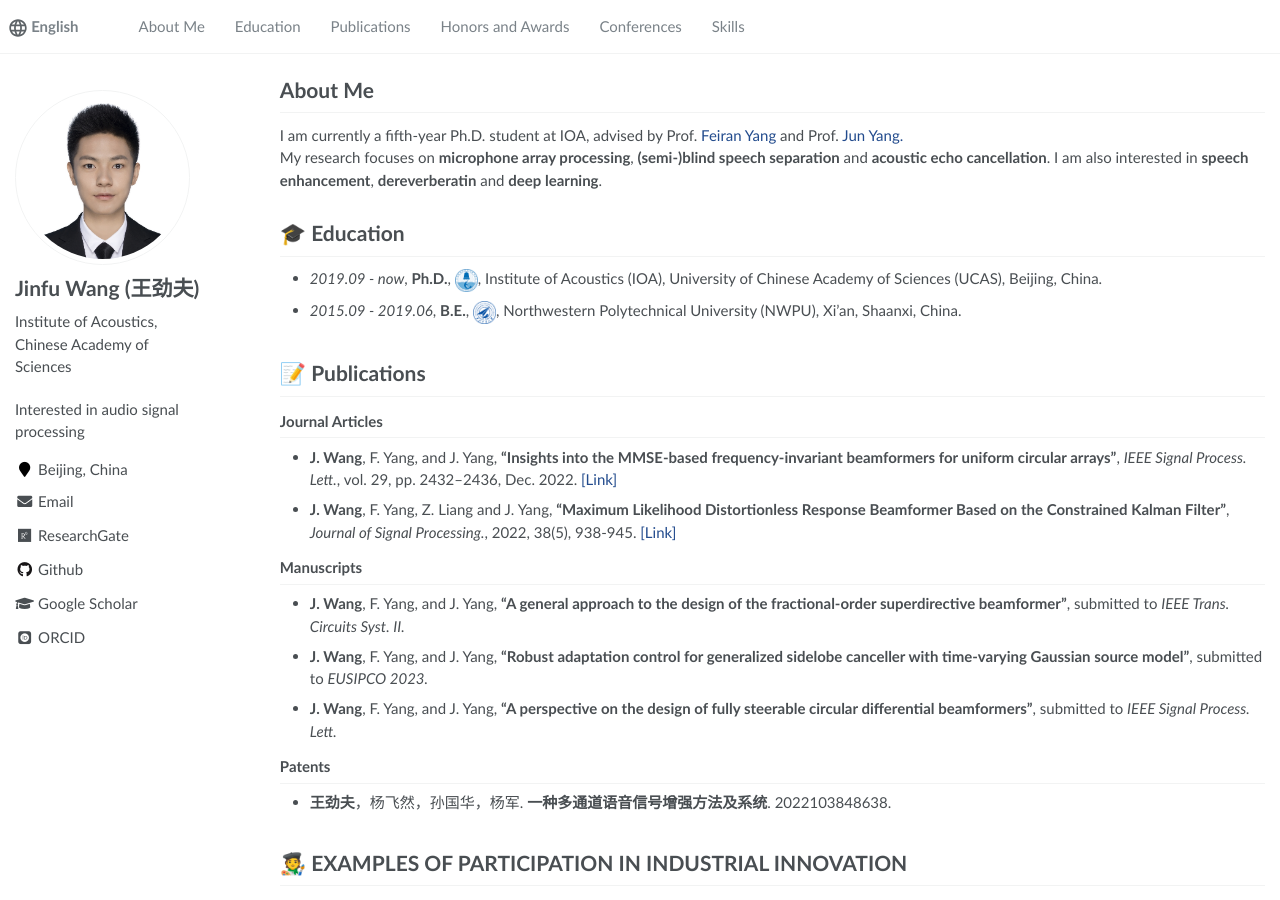
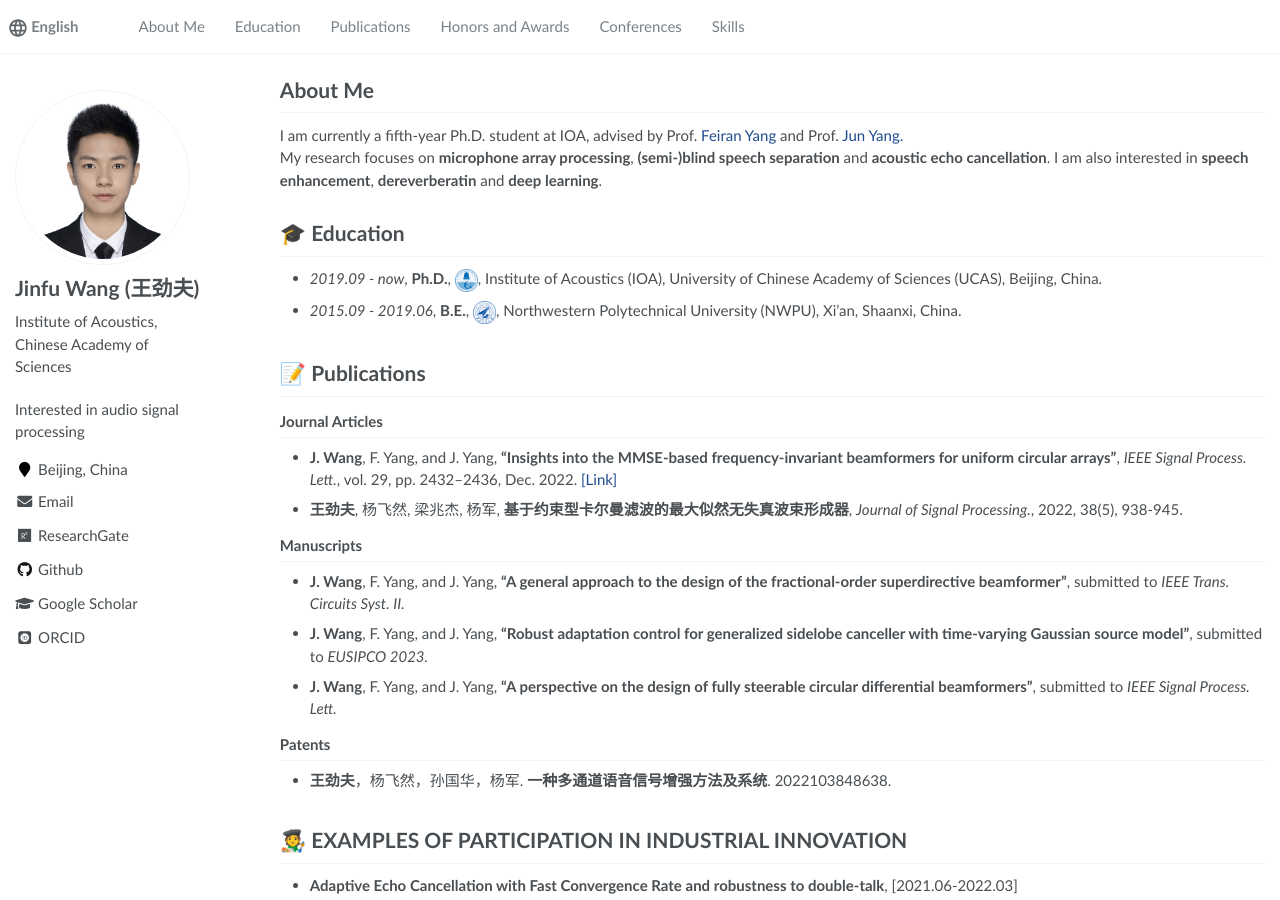
Before and after one commit to 875441459/875441459.github.io, a Jekyll site: the page built from _pages/about.md, in a window 1280 px wide and 900 px high. Built offline with Jekyll 4.4.1, drawn with Linux system fonts in a browser that asks for light colours; some web fonts are replaced.

Commit message:
Update about.md

```diff
--- a/_pages/about.md
+++ b/_pages/about.md
@@ -35,8 +35,7 @@ My research focuses on **microphone array processing**, **(semi-)blind speech se
 - **J. Wang**, F. Yang, and J. Yang, **"Insights into the MMSE-based frequency-invariant beamformers for uniform circular arrays"**, *IEEE Signal Process. Lett.*,  vol. 29, pp. 2432–2436, Dec. 2022.
 [[Link]](https://ieeexplore.ieee.org/document/9964078/metrics#metrics)
 
-- **J. Wang**, F. Yang, Z. Liang and J. Yang, **"Maximum Likelihood Distortionless Response Beamformer Based on the Constrained Kalman Filter"**, *Journal of Signal Processing.*, 2022, 38(5), 938-945.
-[[Link]](https://kns.cnki.net/kcms2/article/abstractv=3uoqIhG8C44YLTlOAiTRKibYlV5Vjs7iJTKGjg9uTdeTsOI_ra5_XT8NjeoFhNsfv7aGlnOwHTYEmBfG024uh0_1ZZQ4pyNz&uniplatform=NZKPT)
+- **王劲夫**, 杨飞然, 梁兆杰, 杨军, **基于约束型卡尔曼滤波的最大似然无失真波束形成器**, *Journal of Signal Processing.*, 2022, 38(5), 938-945.
 
 
 ### Manuscripts
```
